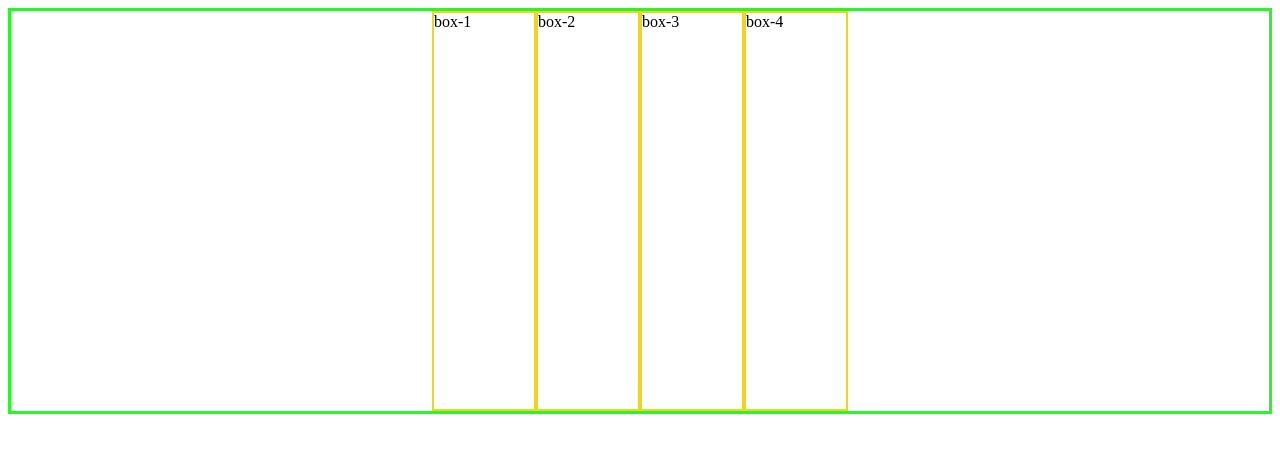
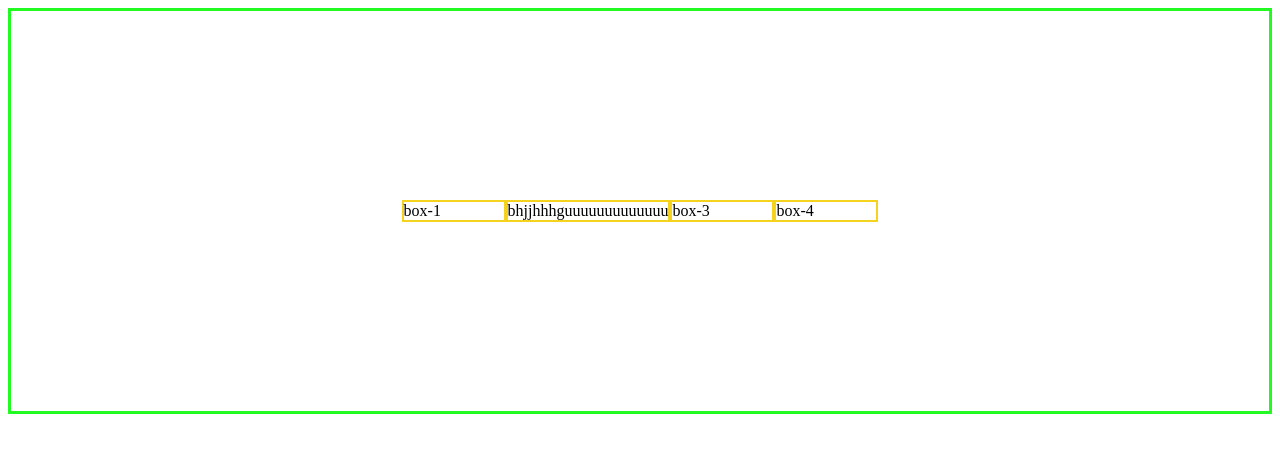
Before and after one commit to Dhananjayshukla1/mic01, a plain HTML site: page flex/h.html in a window 1280 px wide. Drawn offline with Linux system fonts and the light colour scheme.

Commit message:
flex basis

```diff
--- a/flex/h.html
+++ b/flex/h.html
@@ -9,7 +9,7 @@
 <body>
     <div class="container">
         <div class="box" id="box1">box-1</div>
-        <div class="box" id="box2">box-2</div>
+        <div class="box" id="box2">bhjjhhhguuuuuuuuuuuuu</div>
         <div class="box" id="box3">box-3</div>
         <div class="box" id="box4">box-4</div>
         <!-- <div class="box" id="c1"><h1>box-1</h1></div>
--- a/flex/s.css
+++ b/flex/s.css
@@ -12,7 +12,7 @@
     /* width: 1500px; */
   /* align-items: center; */
   /* align-items: baseline; */
-  /* align-items: center; */
+  align-items: center;
   /* align-content: center; */
   align-content: start;
   /* gap: 10px; */
@@ -22,29 +22,30 @@
 
 .box{
     /* margin:  10px; */
-    width: 100px;
+    /* width: 100px; */
+    flex-basis: 100px;
     /* height: 25px; */
     border: 2px  solid rgb(246, 210, 32);
     /* flex-grow: 1; */
 }
 
 #box1{
-    flex-shrink: 5;
-    order: 1;
+    /* flex-shrink: 5; */
+    /* order: 1; */
 }
 #box2{
-    flex-shrink: 1;
+    /* flex-shrink: 1; */
     /* flex-grow: 1; */
-    order: 2;
+    /* order: 2; */
 }
 #box3{
-    order: 3;
-    flex-shrink: 4;
+    /* order: 3; */
+    /* flex-shrink: 4; */
     /* flex-grow: 1; */
 }
 #box4{
-    flex-shrink: 1;
+    /* flex-shrink: 1; */
     /* flex-grow: 1; */
-    order: 5;
+    /* order: 5; */
 
 }
```
Also changed, not shown: 1 other file.
